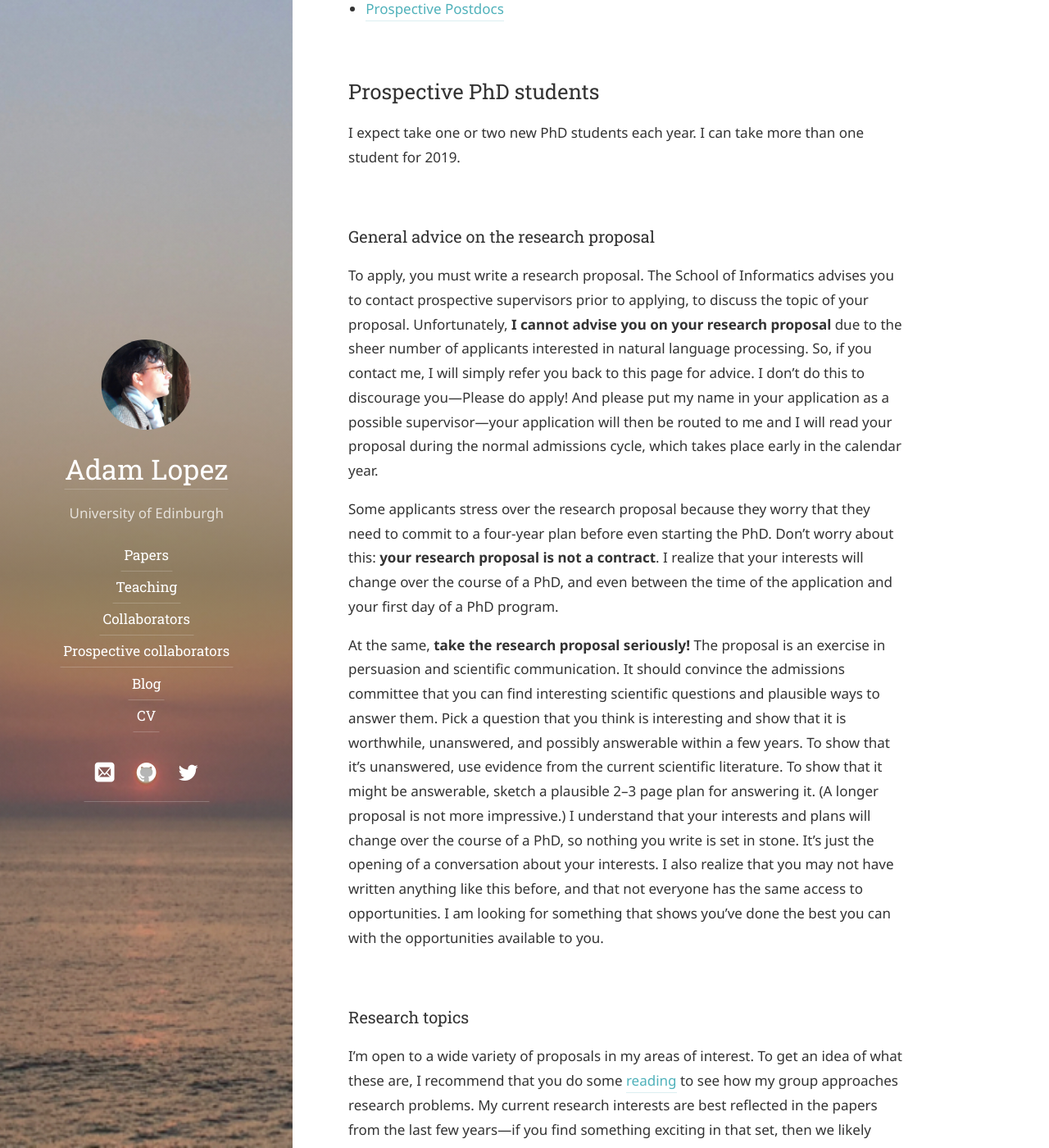
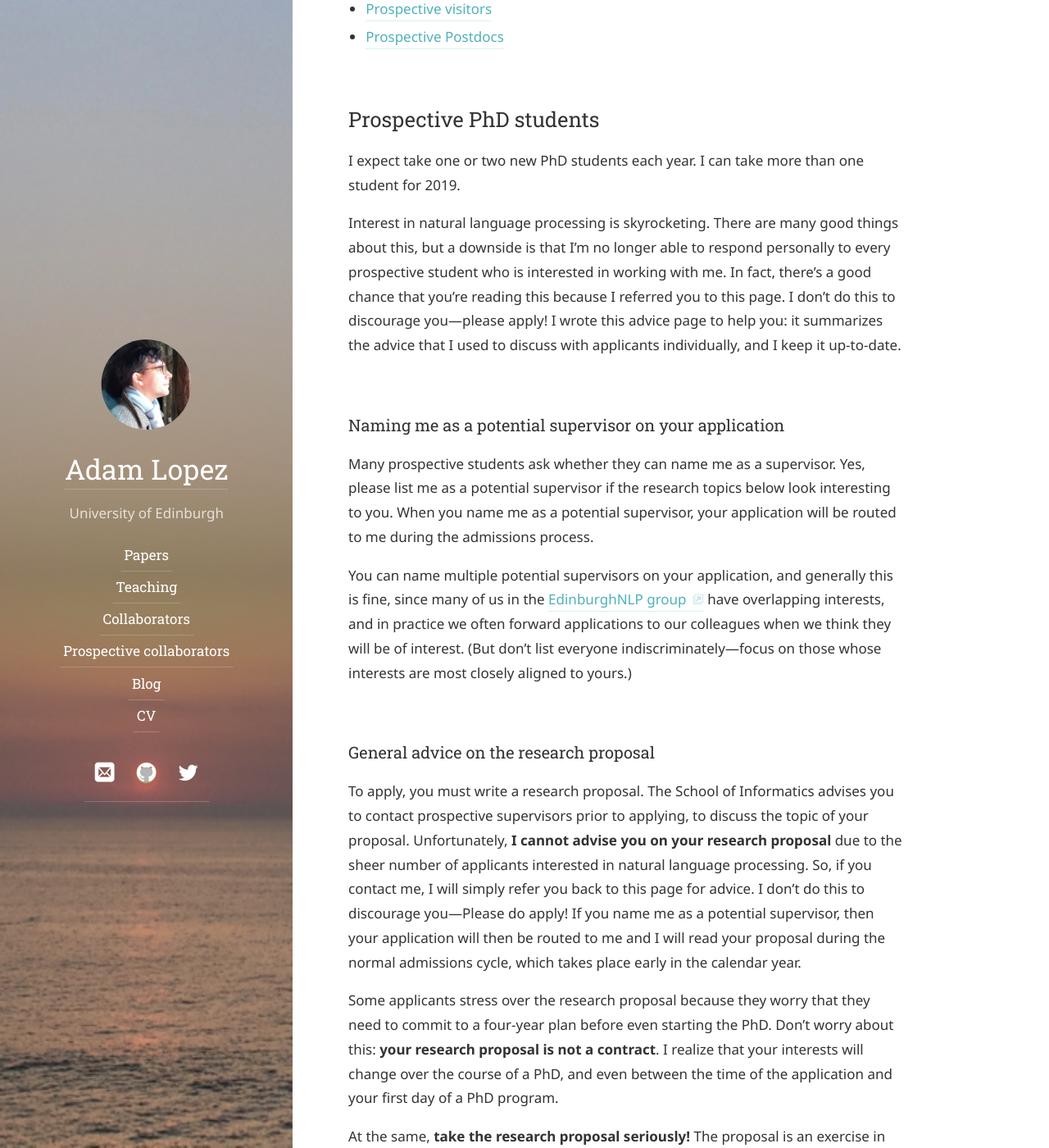
Before and after one commit to alopez/alopez.github.com, a Jekyll site: the page built from join.md, in a window 1280 px wide and 1400 px high, scrolled down 852 px. Shown: the whole window at 82% size. Built offline with Jekyll 4.4.1, drawn with Linux system fonts in a browser that asks for light colours; some web fonts are replaced; some of the changed text lies outside the part shown.

Commit message:
update join

```diff
--- a/join.md
+++ b/join.md
@@ -26,6 +26,30 @@
 I expect take one or two new PhD students each year. I can take
 more than one student for 2019.
 
+Interest in natural language processing is skyrocketing. There are many
+good things about this, but a downside is that I'm no longer able to
+respond personally to every prospective student who is interested in
+working with me. In fact, there's a good chance that you're reading
+this because I referred you to this page. I don't do this to discourage
+you---please apply! I wrote this advice page to help you: it
+summarizes the advice that I used to discuss with applicants individually,
+and I keep it up-to-date.
+
+### Naming me as a potential supervisor on your application
+
+Many prospective students ask whether they can name me as a supervisor.
+Yes, please list me as a potential supervisor if the research topics
+below look interesting to you. When you name me as a potential supervisor,
+your application will be routed to me during the admissions process.
+
+You can name multiple potential supervisors on your application, and
+generally this is fine, since many of us in the
+[EdinburghNLP group](http://edinburghnlp.inf.ed.ac.uk/) have
+overlapping interests, and in practice we often forward applications
+to our colleagues when we think they will be of interest. (But don't list
+everyone indiscriminately---focus on those whose interests are most closely
+aligned to yours.)
+
 ### General advice on the research proposal
 
 To apply, you must write
@@ -35,7 +59,7 @@
 proposal** due to the sheer number of applicants interested in natural
 language processing. So, if you contact me, I will simply refer you back to
 this page for advice. I don't do this to discourage you---Please do apply!
-And please put my name in your application as a possible supervisor---your
+If you name me as a potential supervisor, then your
 application will then be routed to me and I will read your proposal during
 the normal admissions cycle, which takes place early in the calendar year.
 
```
